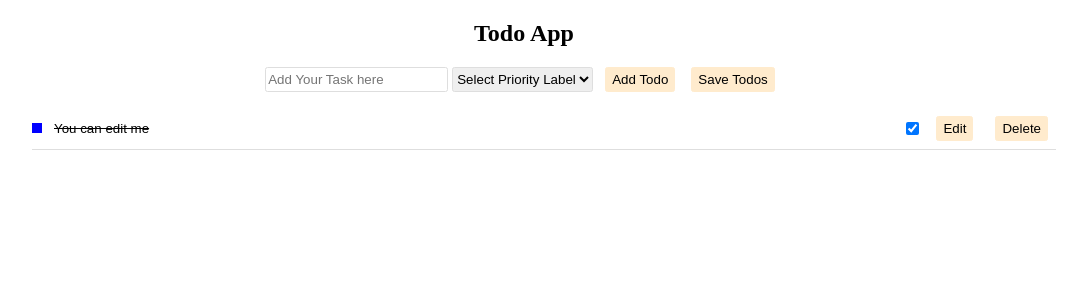
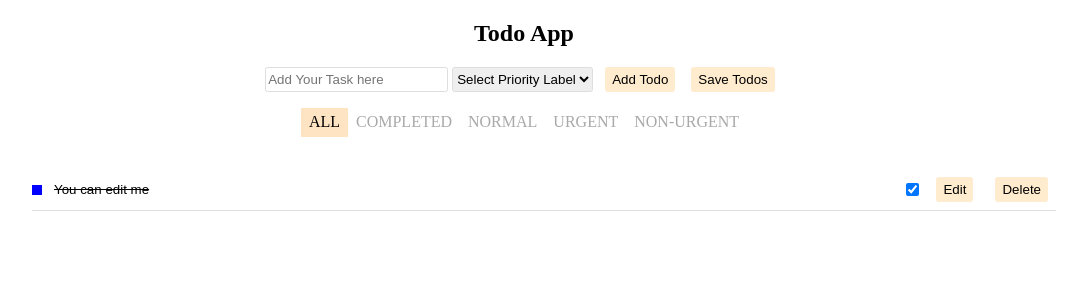
Before and after one commit to ponikar/react-todo, a React (Create React App) app: page / in a window 1280 px wide. Shown: the top 300 px of the page, without its empty margins (116-1203 px from the left). Built offline with nearby package versions, Linux system fonts and the light colour scheme.

Commit message:
Feature: todos filter

```diff
--- a/src/components/todos/todo-collection.jsx
+++ b/src/components/todos/todo-collection.jsx
@@ -1,20 +1,62 @@
-import React from "react";
+import React, { useEffect, useState } from "react";
 import { useTodos } from "../../contexts/todos-context";
+import { todoFilters } from "./todo-filter-option.data";
 import { TodoItem } from "./todo-item";
 import "./todo.style.css";
 
 export const TodosCollection = () => {
   const { todos } = useTodos();
+  const [filter, setFilter] = useState("all");
+
+  const [filteredTodos, setFilterTodos] = useState(todos);
+
+  useEffect(() => {
+    switch (filter) {
+      case "non-urgent":
+        return setFilterTodos(() =>
+          todos.filter((todo) => todo.priority === "non-urgent")
+        );
+      case "neutral":
+        return setFilterTodos(() =>
+          todos.filter((todo) => todo.priority === "neutral")
+        );
+      case "completed":
+        return setFilterTodos(() => todos.filter((t) => t.completed));
+      case "urgent":
+        return setFilterTodos(() =>
+          todos.filter((todo) => todo.priority === "urgent")
+        );
+      default:
+        setFilterTodos(todos);
+    }
+  }, [filter, todos]);
+  useEffect(() => {}, [filter]);
   return !todos.length ? (
     <section className="no-todo-container">
       <img alt="No todos left to do!" src="/svgs/no-todos.svg" />
       <h2>Wooho! No Todos</h2>
     </section>
   ) : (
-    <ol style={{ width: "100%" }}>
-      {todos.map((t) => (
-        <TodoItem key={t.id} todo={t} />
-      ))}
-    </ol>
+    <>
+      <section className="filter-container">
+        {todoFilters.map(({ name, key }) => (
+          <div
+            key={key}
+            className={`${
+              key === filter ? "selected-filter" : "filter-not-selected"
+            }`}
+            onClick={(_) => setFilter(key)}
+          >
+            {" "}
+            {name}{" "}
+          </div>
+        ))}
+      </section>
+      <ol style={{ width: "100%" }}>
+        {filteredTodos.map((t) => (
+          <TodoItem key={t.id} todo={t} />
+        ))}
+      </ol>
+    </>
   );
 };
--- /dev/null
+++ b/src/components/todos/todo-filter-option.data.js
@@ -0,0 +1,22 @@
+export const todoFilters = [
+  {
+    name: "All",
+    key: "all",
+  },
+  {
+    name: "Completed",
+    key: "completed",
+  },
+  {
+    name: "Normal",
+    key: "neutral",
+  },
+  {
+    name: "Urgent",
+    key: "urgent",
+  },
+  {
+    name: "Non-Urgent",
+    key: "non-urgent",
+  },
+];
--- a/src/components/todos/todo.style.css
+++ b/src/components/todos/todo.style.css
@@ -49,3 +49,26 @@ select {
 .no-todo-container > img {
   width: 60%;
 }
+
+.filter-container {
+  display: flex;
+  margin: 1rem 0px;
+}
+
+.filter-container > div {
+  padding: 0.3rem 0.5rem;
+  text-transform: uppercase;
+  font-weight: medium;
+  font-size: 1rem;
+  cursor: pointer;
+}
+.selected-filter {
+  border-bottom-width: 2px;
+  border-bottom-style: solid;
+  border-bottom-color: bisque;
+  background-color: bisque;
+}
+
+.filter-not-selected {
+  color: darkgray;
+}
```
